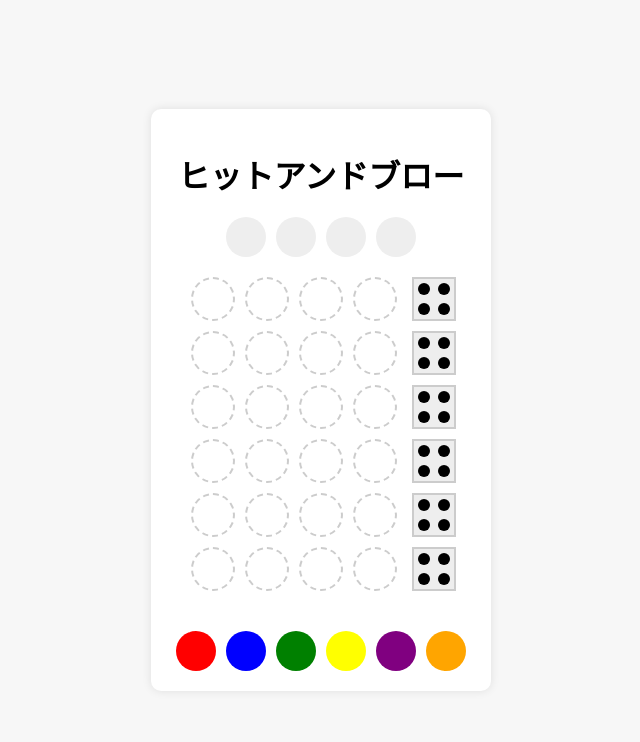
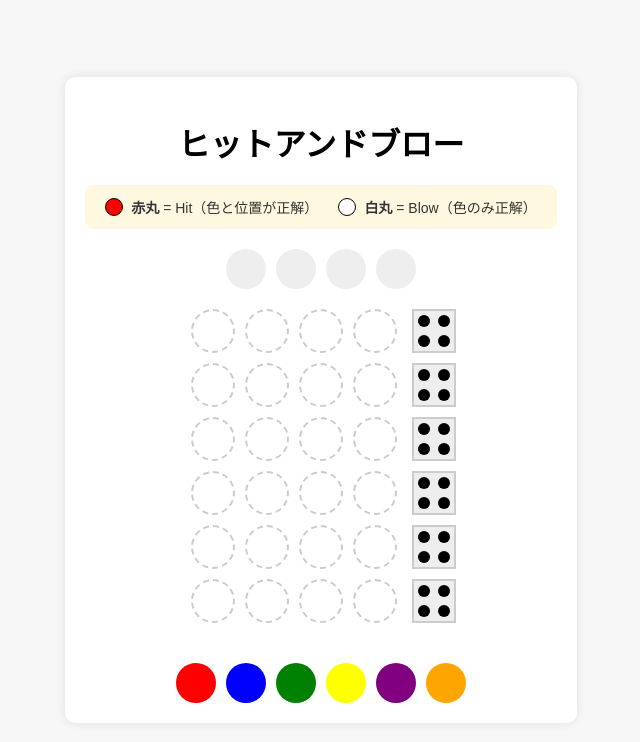
Before and after one commit to CocoaAI-IT/Hit-Blowgames, a plain HTML site: page index.html in a window 1280 px wide. Shown: the whole page, without its empty margins (319-959 px from the left). Drawn offline with Linux system fonts and the light colour scheme.

Commit message:
fix: フィードバックの説明追加

```diff
--- a/index.html
+++ b/index.html
@@ -149,6 +149,41 @@
             background-color: orange;
         }
 
+        /* 凡例スタイル */
+        .legend {
+            display: flex;
+            justify-content: center;
+            gap: 20px;
+            margin-bottom: 20px;
+            padding: 12px 20px;
+            background-color: #fff8e1;
+            border-radius: 8px;
+            font-size: 14px;
+            color: #333;
+        }
+
+        .legend-item {
+            display: flex;
+            align-items: center;
+            gap: 8px;
+        }
+
+        .legend-dot {
+            width: 16px;
+            height: 16px;
+            border-radius: 50%;
+            border: 1px solid black;
+            display: inline-block;
+        }
+
+        .legend-dot.hit {
+            background-color: red;
+        }
+
+        .legend-dot.blow {
+            background-color: white;
+        }
+
         /* ポップアップスタイル */
         #popup {
             display: none;
@@ -184,6 +219,19 @@
 <body>
     <div id="game-container">
         <h1>ヒットアンドブロー</h1>
+
+        <!-- 凡例 -->
+        <div class="legend">
+            <div class="legend-item">
+                <div class="legend-dot hit"></div>
+                <span><strong>赤丸</strong> = Hit（色と位置が正解）</span>
+            </div>
+            <div class="legend-item">
+                <div class="legend-dot blow"></div>
+                <span><strong>白丸</strong> = Blow（色のみ正解）</span>
+            </div>
+        </div>
+
         <!-- 解答表示用スロット -->
         <div id="solution">
             <div class="solution-slot"></div>
```
